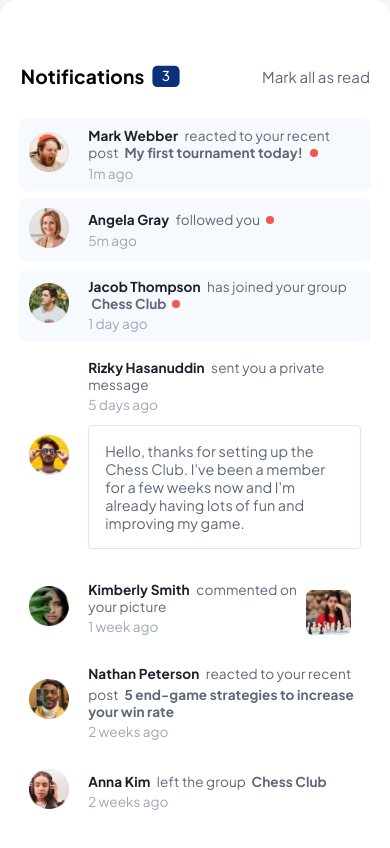
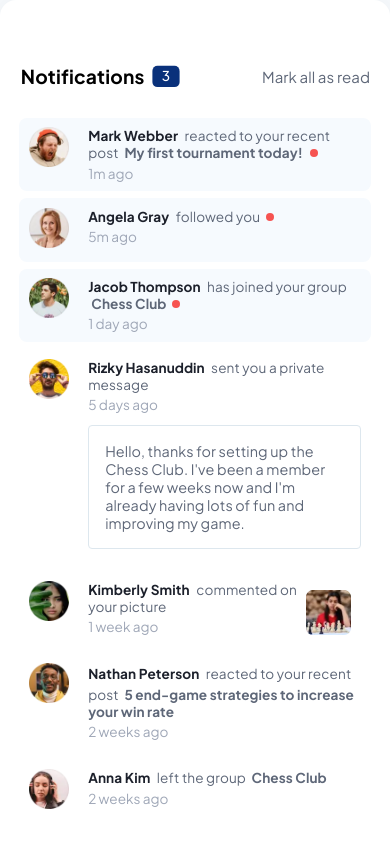
Before and after one commit to Cheosphere/notifications-page-main, a plain HTML site: page index.html in a window 390 px wide. Drawn offline with Linux system fonts and the light colour scheme.

Commit message:
Corrigiendo detalle en vista mobile

```diff
--- a/style.css
+++ b/style.css
@@ -277,10 +277,6 @@ body {
         font-size: .94rem;
     }
 
-    .card {
-        align-items: center;
-    }
-
     .card,
     .card:nth-child(2),
     .card:nth-child(3),
```
